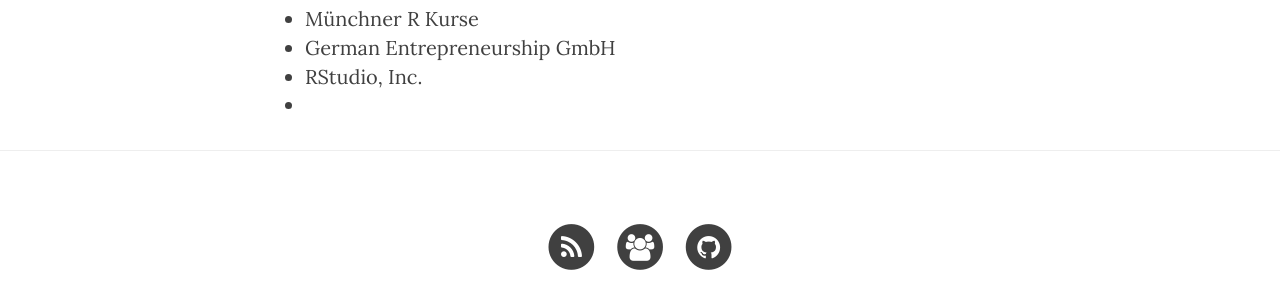
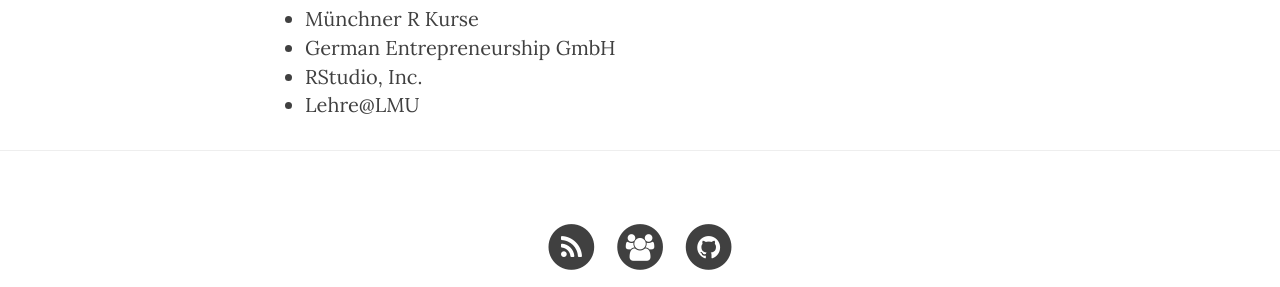
Before and after one commit to lmu-applied-r/lmu-applied-r.github.io, a Jekyll site: the page built from supporter.html, in a window 1280 px wide. Shown: the part 899-1186 px from the top of the page. Built offline with Jekyll 4.4.1, drawn with Linux system fonts in a browser that asks for light colours; nearby versions of some CDN libraries.

Commit message:
Update supporter.html

```diff
--- a/supporter.html
+++ b/supporter.html
@@ -18,6 +18,6 @@
         <li><a href="http://www.statistik.lmu.de/R/"> Münchner R Kurse</a> </li>
         <li><a href="http://www.german-entrepreneurship.de/en/">German Entrepreneurship GmbH</a> </li>
         <li><a href="https://www.rstudio.com/">RStudio, Inc.</a> </li>
-        <li><Lehre&#64;LMU </li>
+        <li>Lehre&#64;LMU </li>
 
  </ul>
```
